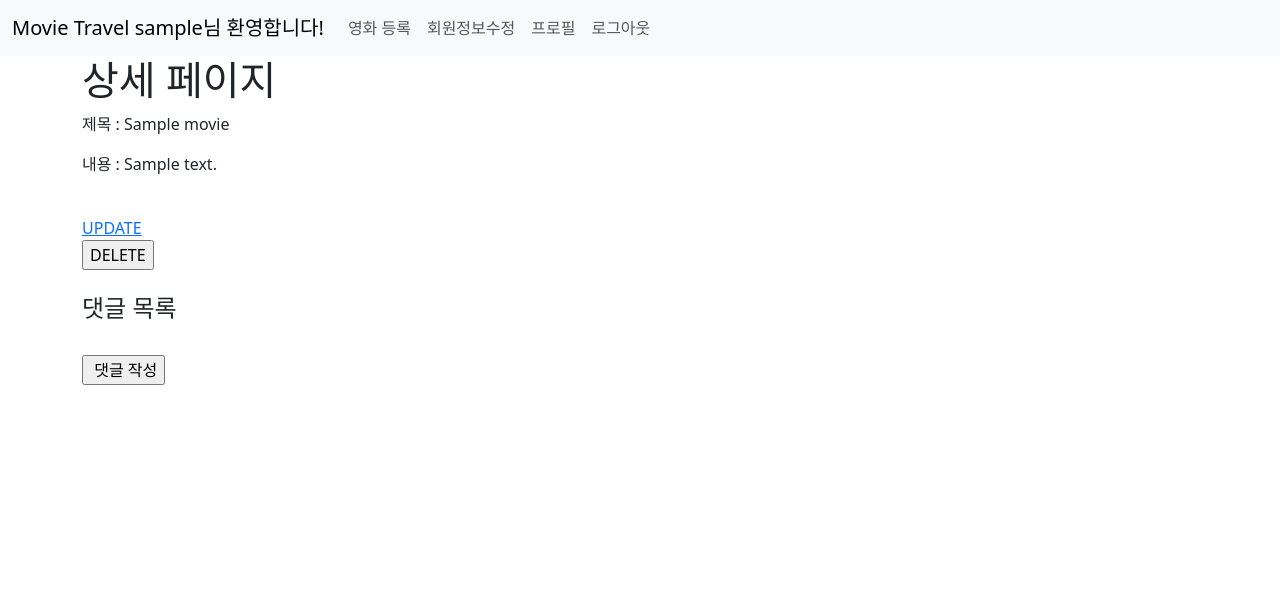
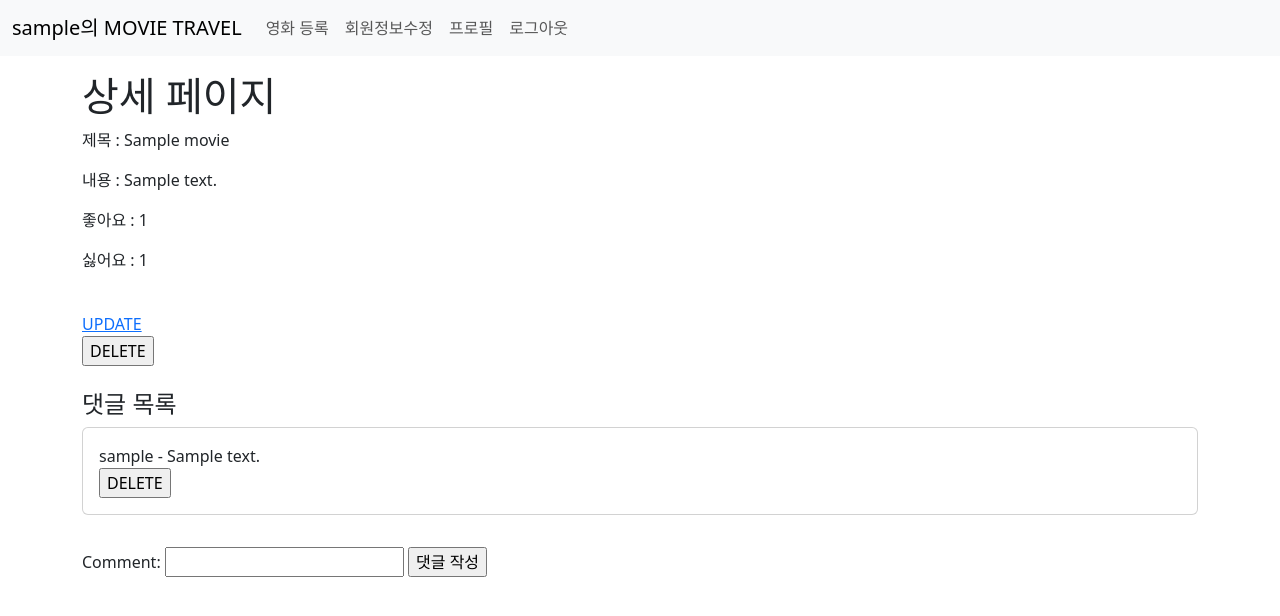
Before and after one commit to hiheesoo/byunbangjo, a Django app: page /movies/detail/1 in a window 1280 px wide. Shown: the top 616 px of the page. Run offline with Django 4.2, Linux system fonts and the light colour scheme; a user stored in the database is signed in; tables that the repository leaves empty hold one stand-in row (values such as "Sample post").

Commit message:
기능 구현 완

```diff
--- a/movies/models.py
+++ b/movies/models.py
@@ -14,5 +14,5 @@ class Movie(models.Model):
 
 class Comment(models.Model):
     movie = models.ForeignKey(Movie, on_delete=models.CASCADE)
-    comment = models.TextField()
+    comment = models.CharField(max_length=150)
     user = models.ForeignKey(settings.AUTH_USER_MODEL, on_delete=models.CASCADE)
--- a/movies/templates/detail.html
+++ b/movies/templates/detail.html
@@ -3,10 +3,11 @@
 
 {% block content %}
 
-<h1>상세 페이지</h1>
+<h1 class='mt-3'>상세 페이지</h1>
 <p>제목 : {{ movie.title }}</p>
 <p>내용 : {{ movie.content }}</p>
-
+<p>좋아요 : {{ movie.like_users.count }}</p>
+<p>싫어요 : {{ movie.dislike_users.count }}</p>
 <br>
 
 {% if request.user == movie.user %}
@@ -20,26 +21,30 @@
 <br>
 
 <h4>댓글 목록</h4>
+{% if comments %}
     {% for comment in comments %}
-    <li>
-        {{ comment.user }} - {{ comment.content }}
+        <div class="card mb-2">
+            <div class="card-body">
+                {{ comment.user }} - {{ comment.comment }}
                 {% if request.user == comment.user %}
                     <form action="{% url 'movies:comments_delete' movie.pk comment.pk %}" method="POST">
                         {% csrf_token %}
                         <input type="submit" value="DELETE">
                     </form>
                 {% endif %}
-    </li>
+            </div>
+        </div>
     {% endfor %}
+{% else %}
+    <p>아직 댓글이 없어요...</p>
+{% endif %}
 
 <br>
 
 <form action="{% url 'movies:comments_create' movie.pk %}" method="POST">
     {% csrf_token %}
     {{ comment_form }}
-    <input type="submit" value=" 댓글 작성">
+    <input type="submit" value="댓글 작성">
 </form>
 
-
-
 {% endblock content %}
--- a/movies/urls.py
+++ b/movies/urls.py
@@ -8,8 +8,8 @@ urlpatterns = [
     path('detail/<int:movie_pk>', views.detail, name='detail'),
     path('likes/<int:movie_pk>/', views.likes, name='likes'),
     path('dislikes/<int:movie_pk>/', views.dislikes, name='dislikes'),
-
     path('update/<int:movie_pk>', views.update, name = 'update'),
     path('delete/<int:movie_pk>', views.delete, name='delete'),
     path('comments_create/<int:movie_pk>', views.comments_create, name='comments_create'),
+    path('comments_delete/<int:movie_pk>/<int:comment_pk>/', views.comments_delete, name="comments_delete")
 ]
--- a/movies/views.py
+++ b/movies/views.py
@@ -29,8 +29,12 @@ def create(request):
 
 def detail(request, movie_pk):
     movie = Movie.objects.get(pk=movie_pk)
+    comment_form = CommentForm()
+    comments = Comment.objects.filter(movie=movie_pk)
     context = {
-        'movie': movie
+        'movie': movie,
+        'comments': comments,
+        'comment_form': comment_form,
     }
     return render(request, 'detail.html', context)
 
--- a/movietravel/urls.py
+++ b/movietravel/urls.py
@@ -16,13 +16,13 @@ Including another URLconf
 """
 from django.contrib import admin
 from django.urls import path, include
+from django.shortcuts import redirect
 from accounts import views
 
-
 urlpatterns = [
+    path('', lambda request: redirect('movies:index')),
     path('admin/', admin.site.urls),
     path('accounts/', include('accounts.urls')),
     path('movies/', include('movies.urls')),
     path('<int:user_pk>/password/', views.change_password, name='change_password'),
-
 ]
--- a/templates/base.html
+++ b/templates/base.html
@@ -9,10 +9,11 @@
 <body>
   <nav class="navbar navbar-expand-lg bg-body-tertiary">
     <div class="container-fluid">
-      <a class="navbar-brand" href="{% url 'movies:index' %}">Movie Travel
+      <a class="navbar-brand" href="{% url 'movies:index' %}">
         {% if request.user.is_authenticated %}
-          {{ request.user.username }}님 환영합니다!
+          {{ request.user.username }}의
         {% endif %}
+        MOVIE TRAVEL
       </a>
       <button class="navbar-toggler" type="button" data-bs-toggle="collapse" data-bs-target="#navbarNav" aria-controls="navbarNav" aria-expanded="false" aria-label="Toggle navigation">
         <span class="navbar-toggler-icon"></span>
```
Also changed, not shown: movies/templates/index.html (+7 -3 lines), README.md, movies/migrations/0002_alter_comment_comment.py (added). Lines whose indentation alone changed are shown as unchanged.
